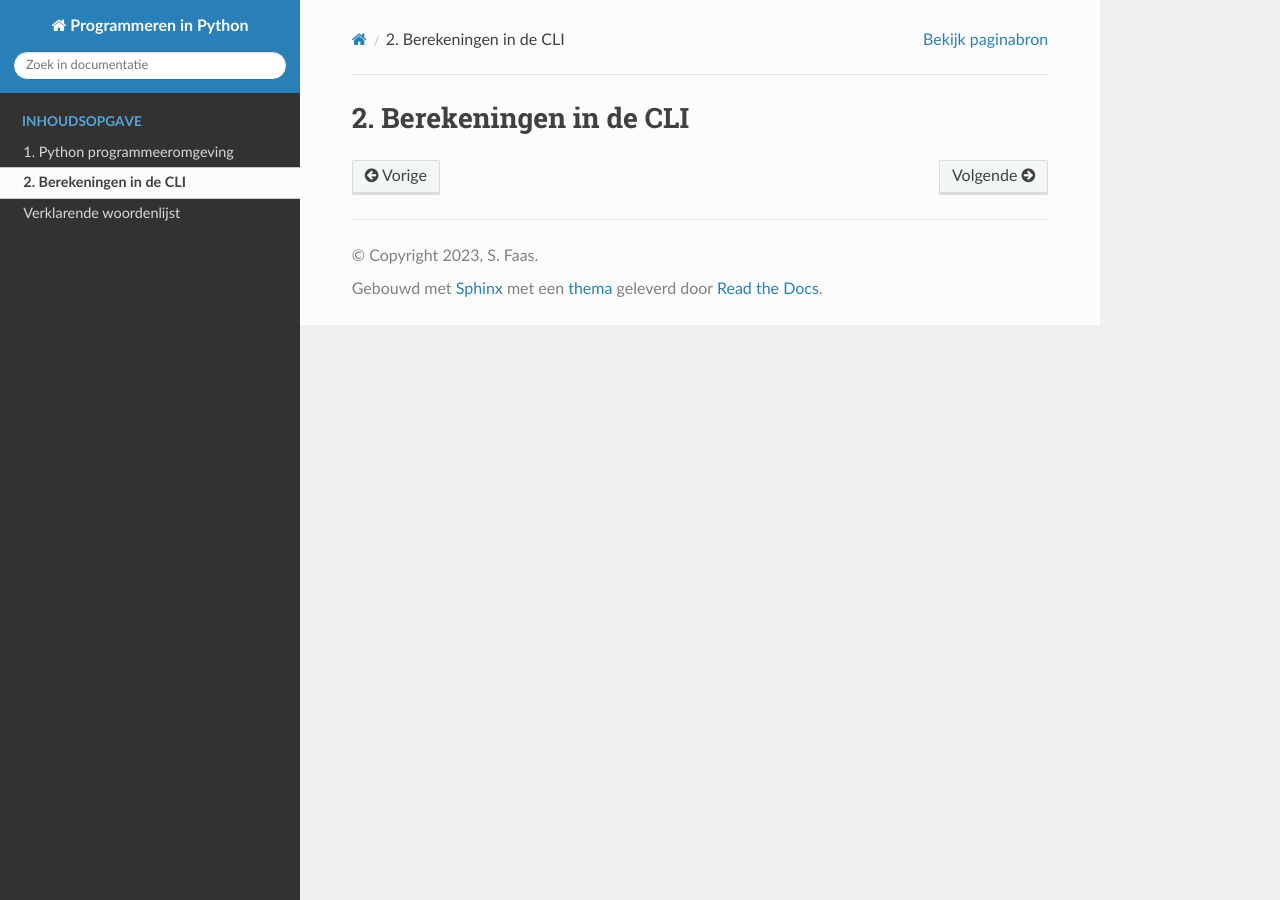
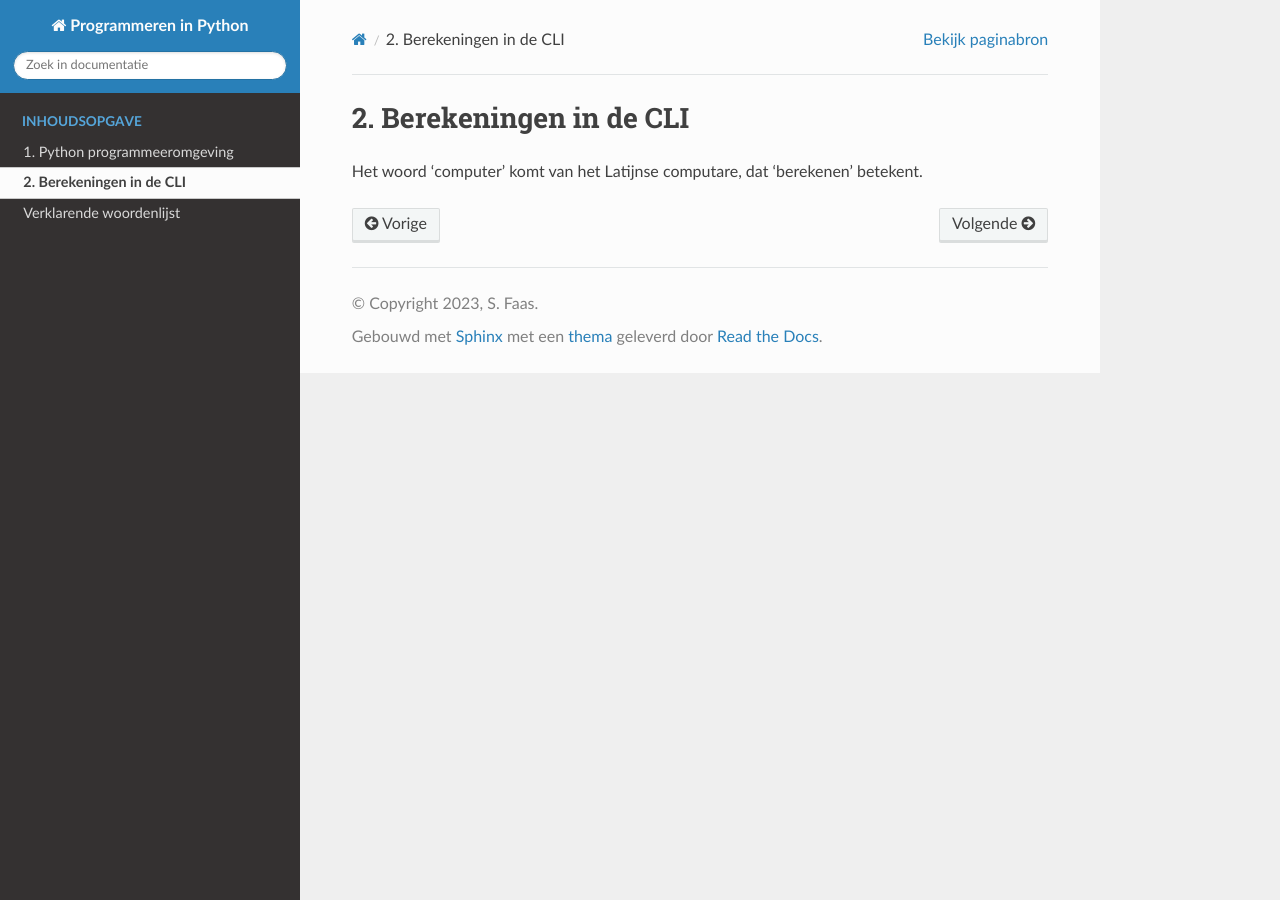
Before and after one commit to meneerfaas/programmeren_in_python, a Sphinx documentation site: the page built from docs/source/chapters/ch01_basics_cli.rst, in a window 1280 px wide. Built offline with Sphinx 7.4.7 and the Read the Docs theme 2.0.0, drawn with Linux system fonts in a browser that asks for light colours.

Commit message:
ch01 aangepast

```diff
--- a/docs/source/chapters/ch01_basics_cli.rst
+++ b/docs/source/chapters/ch01_basics_cli.rst
@@ -1,2 +1,4 @@
 Berekeningen in de CLI
 ======================
+
+Het woord 'computer' komt van het Latijnse computare, dat 'berekenen' betekent.
```
